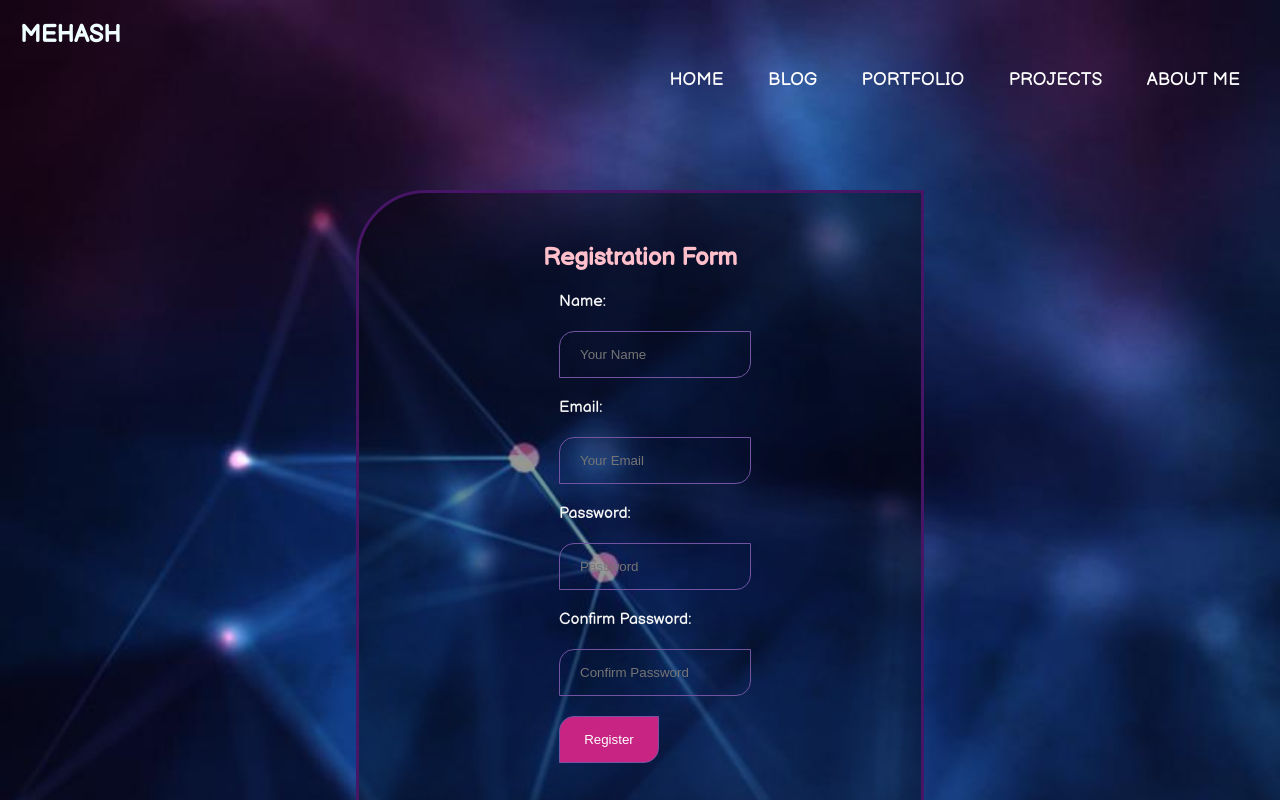
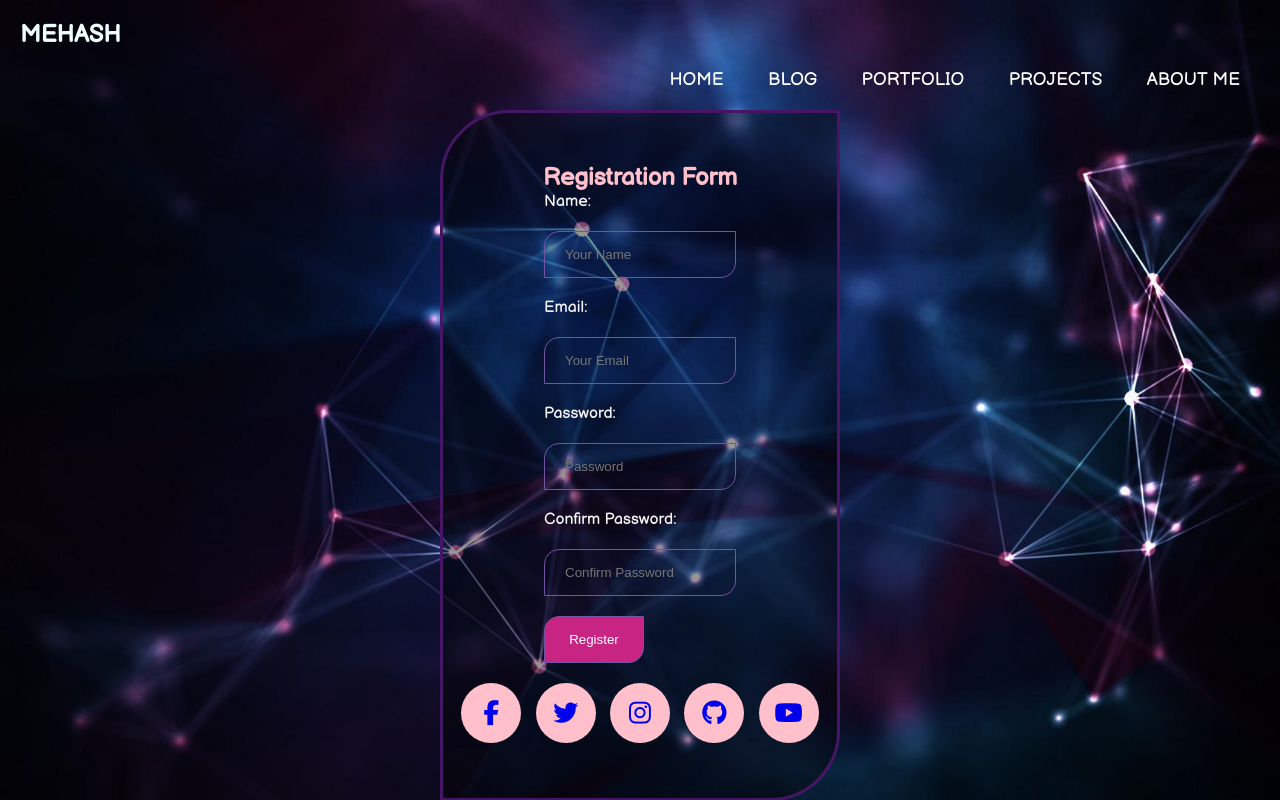
Before and after one commit to mehash32/registration-form-c-2, a plain HTML site: page index.html in a window 1280 px wide. Shown: the top 800 px of the page. Drawn offline with Linux system fonts and the light colour scheme.

Commit message:
Update style.css

```diff
--- a/style.css
+++ b/style.css
@@ -9,10 +9,11 @@ body{
 }
 .main{
     background: url(tree.jpg);
-    background-repeat: repeat;
+    background-repeat: no-repeat;
     background-position: center;
-	background-size: cover;
-	height: 200vh;
+  background-size: cover;
+  width: 100%;
+
 }
 .menu-bar h2{
     color: azure;
@@ -21,6 +22,9 @@ body{
 
 }
 
+.menu-bar{
+  margin-bottom: 20px;
+}
 a{
 	text-decoration: none;
 }
@@ -55,22 +59,23 @@ a{
     color: pink;
 }
 .contact{
-	width: 60%;
-	margin:  auto;
-    padding: 100px 0;
-    border-radius: 10px;
+	width: 400px;
+	margin: 0 auto;
+    padding: 0 0;
+
 }
 .form-body{
     margin-top: 20;
 	background: rgba(0,0,0,0.4);
-	margin: 0 100px;
+
 	text-align: center;
     padding: 50px 0;
     border: 3px solid rgb(70, 21, 102);
     border-radius: 70px 0 70px 0;
+
 }
 form{
-    padding: 20px 200px;
+    width: 192px;
 
 }
 .form-body input{
```
